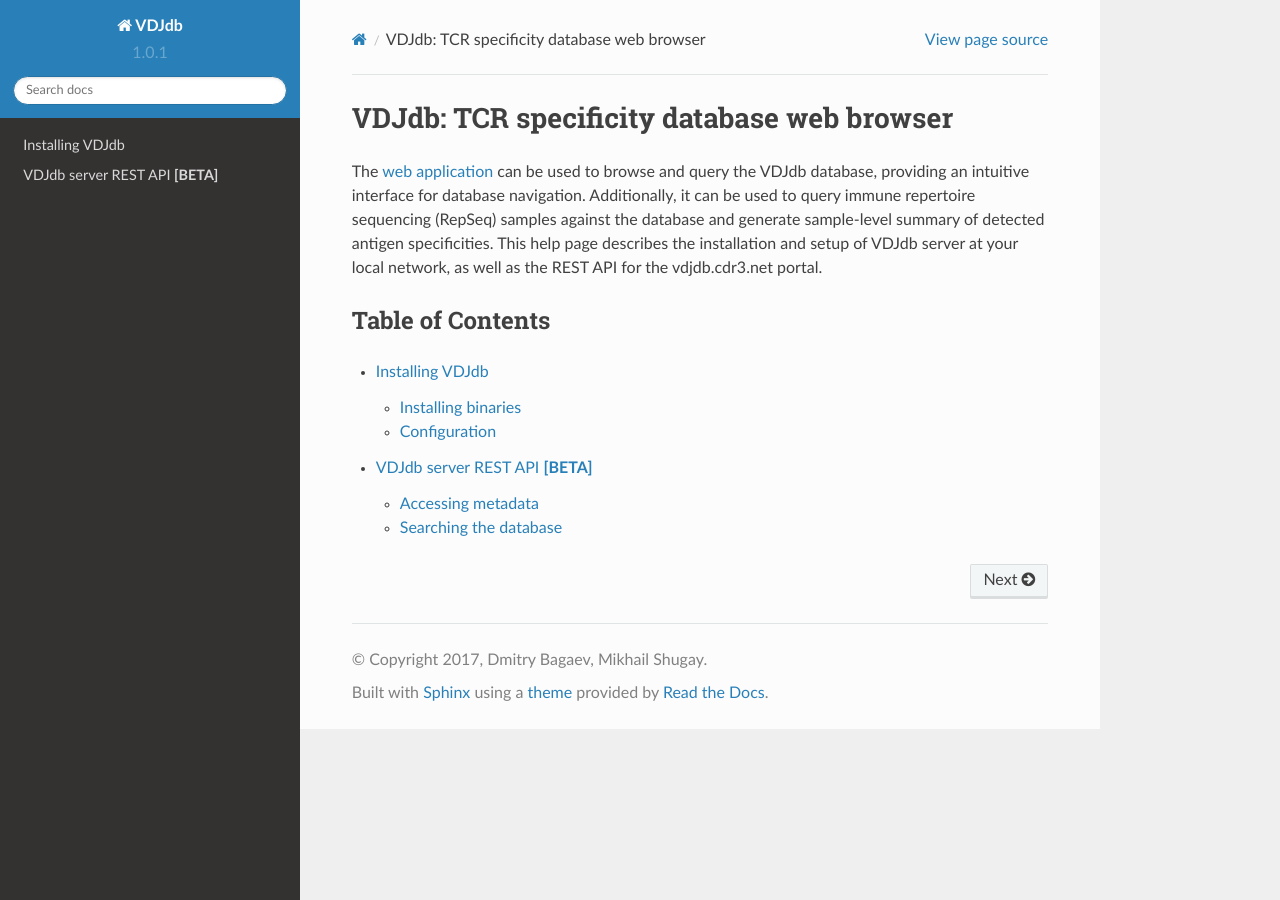
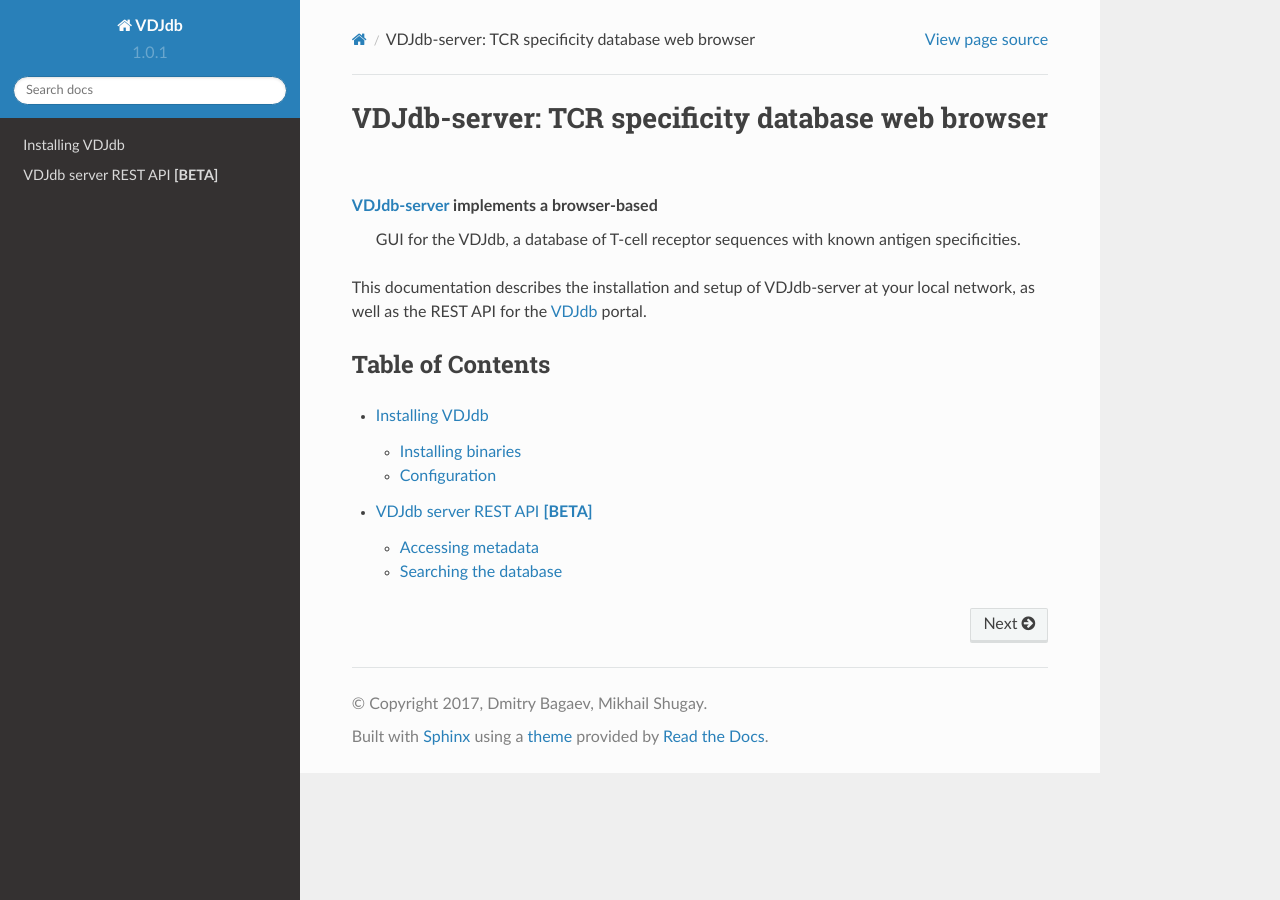
Before and after one commit to antigenomics/vdjdb-server, a Sphinx documentation site: the page built from doc/index.rst, in a window 1280 px wide. Built offline with Sphinx 7.4.7 and the Read the Docs theme 2.0.0, drawn with Linux system fonts in a browser that asks for light colours.

Commit message:
Update docs - 3

```diff
--- a/doc/index.rst
+++ b/doc/index.rst
@@ -3,12 +3,14 @@
    You can adapt this file completely to your liking, but it should at least
    contain the root `toctree` directive.
 
-VDJdb: TCR specificity database web browser
-===========================================
+VDJdb-server: TCR specificity database web browser
+==================================================
 
-The `web application <https://vdjdb.cdr3.net>`__ can be used to browse and query the VDJdb database, providing an intuitive interface for database navigation.
-Additionally, it can be used to query immune repertoire sequencing (RepSeq) samples against the database and generate sample-level summary of detected antigen specificities.
-This help page describes the installation and setup of VDJdb server at your local network, as well as the REST API for the vdjdb.cdr3.net portal.
+`VDJdb-server <https://github.com/antigenomics/vdjdb-server>`__ implements a browser-based
+ GUI for the VDJdb, a database of T-cell receptor sequences with known antigen specificities.
+
+This documentation describes the installation and setup of VDJdb-server at your local network,
+as well as the REST API for the `VDJdb <https://vdjdb.cdr3.net>`__ portal.
 
 Table of Contents
 -----------------
```
Also changed, not shown: doc/api.rst (+5 -2 lines), 1 other file.
